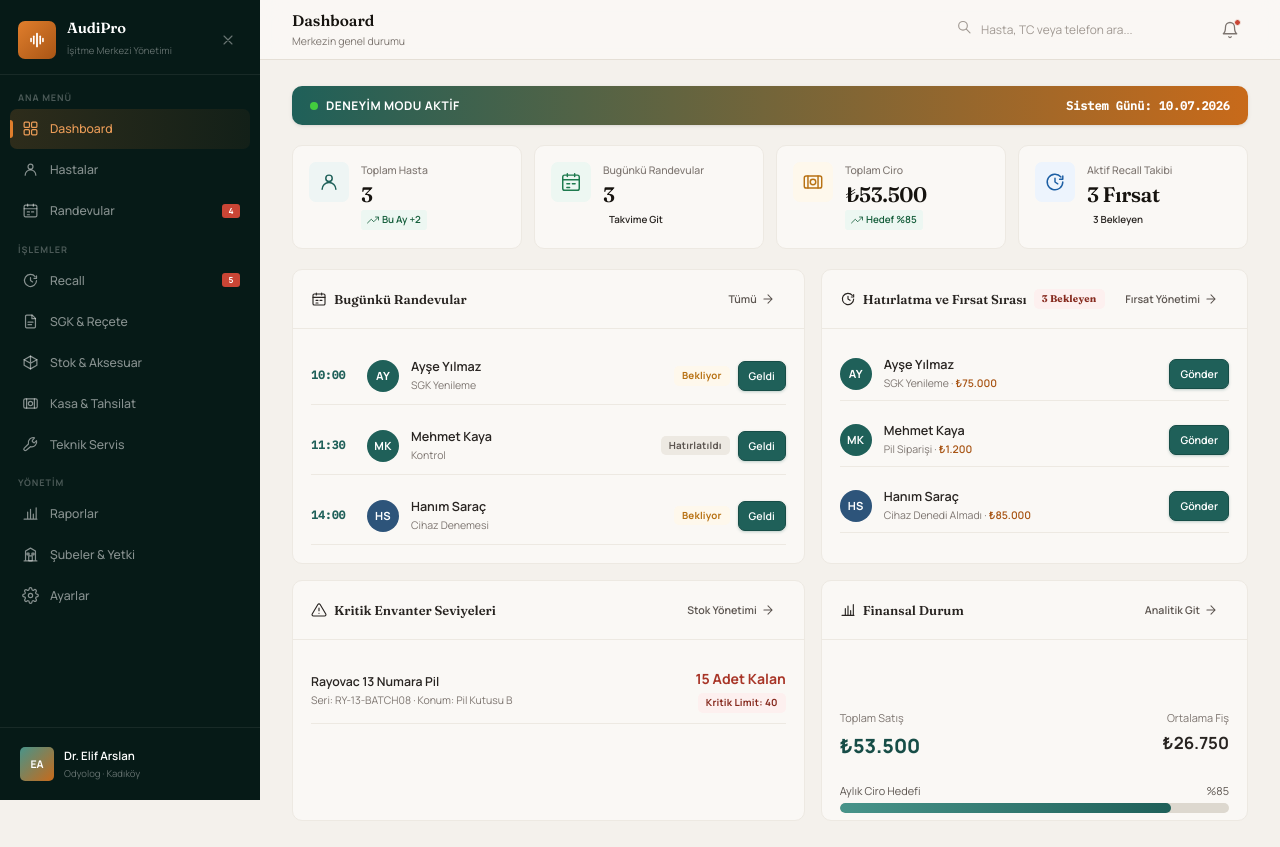
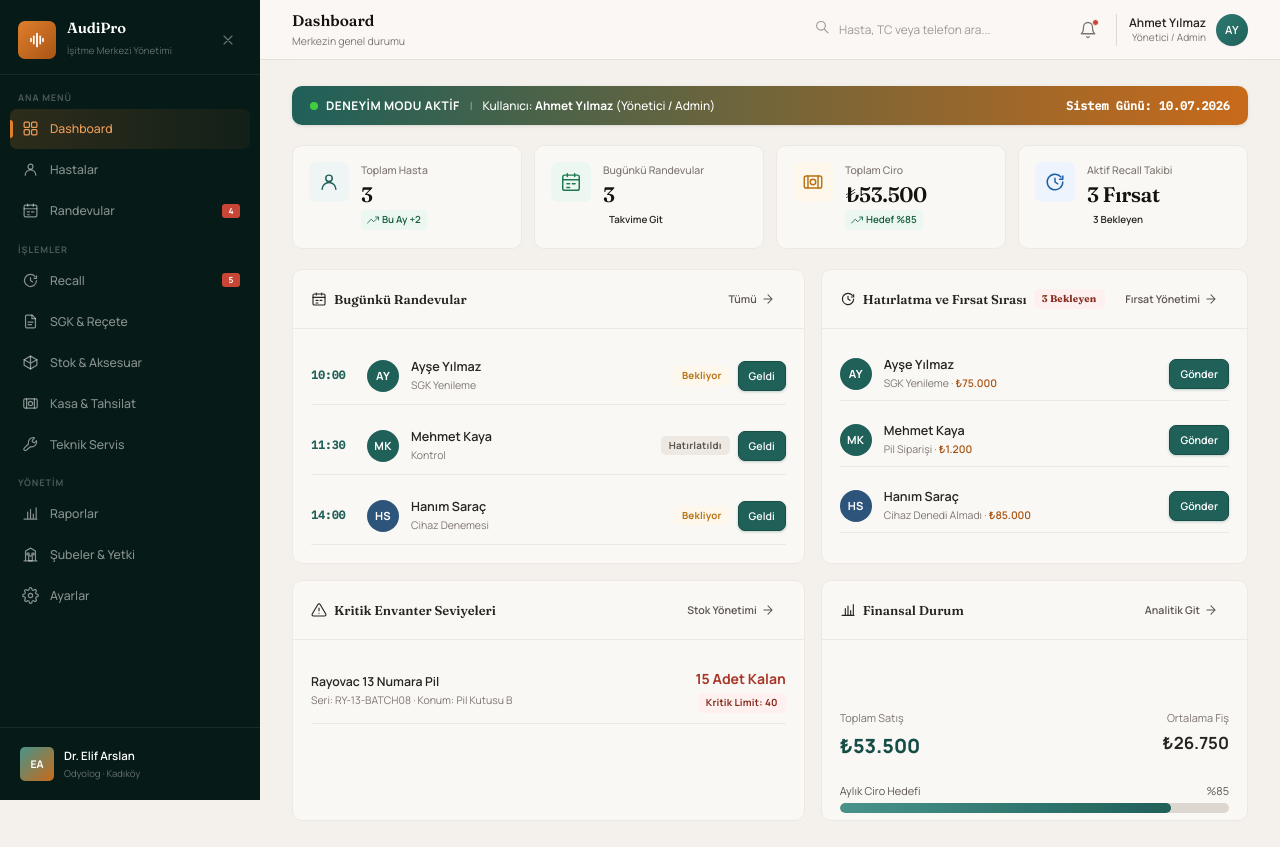
Before and after one commit to ahmedy55/isitme-merkezi, a Next.js app: page / in a window 1280 px wide. Built offline with nearby package versions, Linux system fonts and the light colour scheme.

Commit message:
Sağ üst kullanıcı profili ve deneyim modu banner bilgileri eklendi

```diff
--- a/src/app/components/Header.tsx
+++ b/src/app/components/Header.tsx
@@ -122,6 +122,32 @@ export default function Header() {
             </div>
           )}
         </div>
+
+        {/* Kullanıcı Profili */}
+        <div style={{ display: 'flex', alignItems: 'center', gap: 10, borderLeft: '1px solid var(--gray-200)', paddingLeft: 12, marginLeft: 4 }}>
+          <div style={{ textAlign: 'right' }} className="hide-tablet">
+            <div style={{ fontWeight: 600, fontSize: '0.85rem', color: 'var(--gray-800)', lineHeight: '1.2' }}>Ahmet Yılmaz</div>
+            <div style={{ fontSize: '0.72rem', color: 'var(--gray-500)', lineHeight: '1.2' }}>Yönetici / Admin</div>
+          </div>
+          <div
+            className="avatar avatar-sm"
+            style={{
+              background: 'linear-gradient(135deg, var(--primary-500), var(--primary-600))',
+              color: 'white',
+              fontWeight: 600,
+              fontSize: '0.8rem',
+              width: 32,
+              height: 32,
+              borderRadius: '50%',
+              display: 'flex',
+              alignItems: 'center',
+              justifyContent: 'center',
+              boxShadow: 'var(--shadow-xs)'
+            }}
+          >
+            AY
+          </div>
+        </div>
       </div>
     </header>
   );
--- a/src/app/pages/DashboardPage.tsx
+++ b/src/app/pages/DashboardPage.tsx
@@ -66,11 +66,19 @@ export default function DashboardPage() {
         display: 'flex',
         justifyContent: 'space-between',
         alignItems: 'center',
-        boxShadow: 'var(--shadow-sm)'
+        boxShadow: 'var(--shadow-sm)',
+        flexWrap: 'wrap',
+        gap: 10
       }}>
-        <div style={{ display: 'flex', alignItems: 'center', gap: 8 }}>
-          <span style={{ display: 'inline-block', width: 8, height: 8, borderRadius: '50%', background: '#4ef037', animation: 'pulse 1.5s infinite' }} />
-          <span style={{ fontWeight: 700, fontSize: '0.85rem', letterSpacing: '0.5px' }}>DENEYİM MODU AKTİF</span>
+        <div style={{ display: 'flex', alignItems: 'center', gap: 10, flexWrap: 'wrap' }}>
+          <div style={{ display: 'flex', alignItems: 'center', gap: 8 }}>
+            <span style={{ display: 'inline-block', width: 8, height: 8, borderRadius: '50%', background: '#4ef037', animation: 'pulse 1.5s infinite' }} />
+            <span style={{ fontWeight: 700, fontSize: '0.85rem', letterSpacing: '0.5px' }}>DENEYİM MODU AKTİF</span>
+          </div>
+          <span style={{ opacity: 0.5, fontSize: '0.8rem' }}>|</span>
+          <div style={{ fontSize: '0.85rem', fontWeight: 500 }}>
+            Kullanıcı: <strong style={{ fontWeight: 700 }}>Ahmet Yılmaz</strong> (Yönetici / Admin)
+          </div>
         </div>
         <div style={{ fontSize: '0.85rem', fontWeight: 600, fontFamily: 'var(--font-mono)' }}>
           Sistem Günü: 10.07.2026
```
